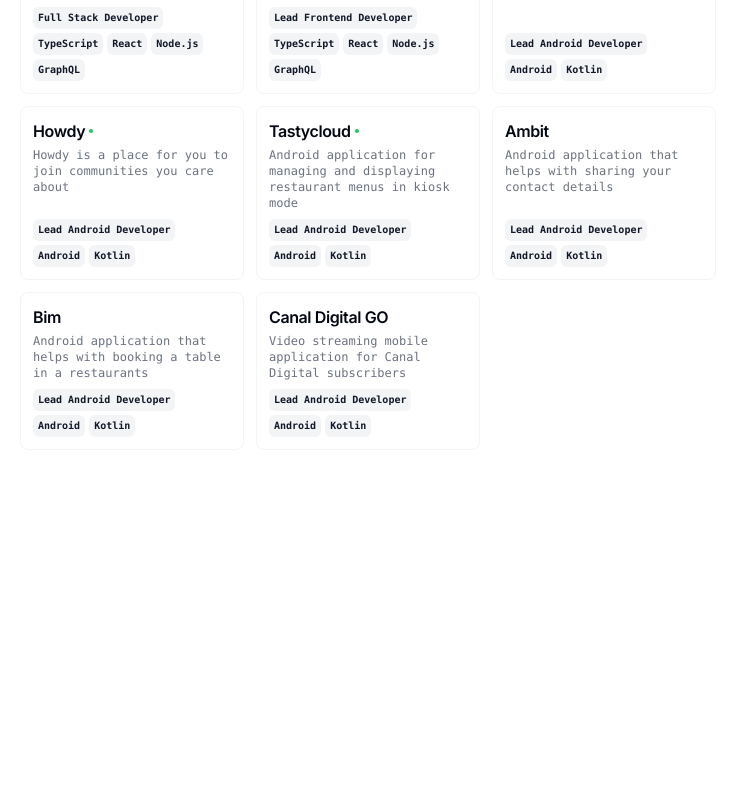
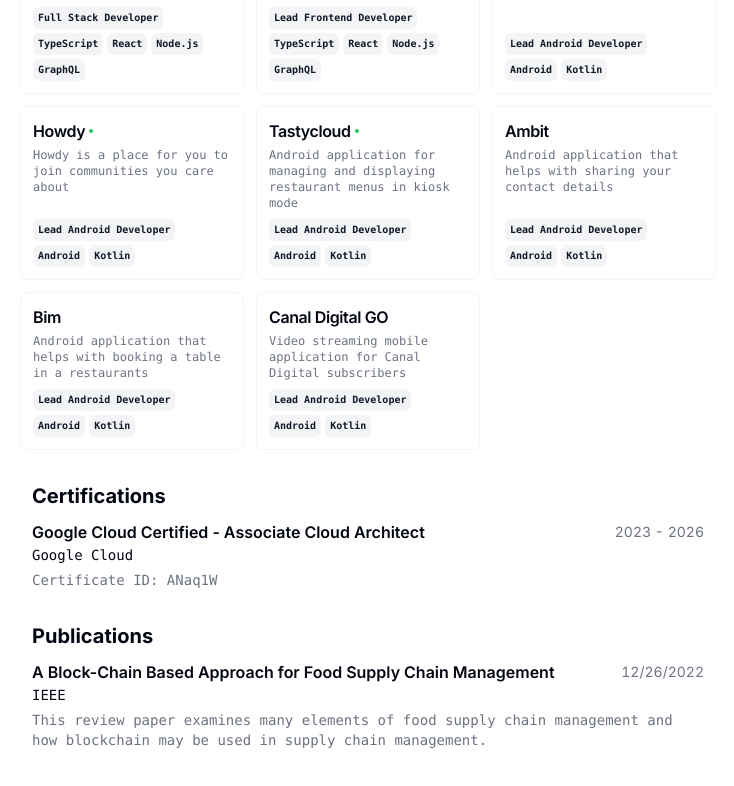
Before and after one commit to BartoszJarocki/cv, a Next.js app: page / in a window 1280 px wide. Shown: the part 1574-2360 px from the top of the page, without its empty margins (272-1006 px from the left). Before the commit the page ends 2088 px from the top, so only its background shows below. Built offline with nearby package versions, Linux system fonts and the light colour scheme.

Commit message:
Added Certificates and Publications section.

```diff
--- a/src/app/page.tsx
+++ b/src/app/page.tsx
@@ -183,6 +183,64 @@ export default function Page() {
             })}
           </div>
         </Section>
+        <Section>
+          <h2 className="text-xl font-bold">Certifications</h2>
+          {RESUME_DATA.certification.map((certification) => {
+            return (
+              <Card key={certification.name}>
+                <CardHeader>
+                  <div className="flex items-center justify-between gap-x-2 text-base">
+                    <h3 className="font-semibold leading-none">
+                      <a
+                        className="inline-flex gap-x-1.5 align-baseline leading-none hover:underline"
+                        href={certification.link}
+                        target="_blank"
+                      >
+                        {certification.name}
+                      </a>
+                    </h3>
+                    <div className="text-sm tabular-nums text-gray-500">
+                      {certification.issueDate} - {certification.expirationDate}
+                    </div>
+                  </div>
+                  <h4 className="font-mono text-sm leading-none">
+                  {certification.providerName}
+                </h4>
+                </CardHeader>
+                <CardContent className="mt-2">Certificate ID: {certification.certificateId}</CardContent>
+              </Card>
+            );
+          })}
+        </Section>
+        <Section>
+          <h2 className="text-xl font-bold">Publications</h2>
+          {RESUME_DATA.publication.map((publication) => {
+            return (
+              <Card key={publication.name}>
+                <CardHeader>
+                  <div className="flex items-center justify-between gap-x-2 text-base">
+                    <h3 className="font-semibold leading-none">
+                      <a
+                        className="inline-flex gap-x-1.5 align-baseline leading-none hover:underline"
+                        href={publication.link}
+                        target="_blank"
+                      >
+                        {publication.name}
+                      </a>
+                    </h3>
+                    <div className="text-sm tabular-nums text-gray-500">
+                      {publication.issueDate}
+                    </div>
+                  </div>
+                  <h4 className="font-mono text-sm leading-none">
+                  {publication.providerName}
+                </h4>
+                </CardHeader>
+                <CardContent className="mt-2">{publication.description}</CardContent>
+              </Card>
+            );
+          })}
+        </Section>
       </section>
 
       <CommandMenu
--- a/src/data/resume-data.tsx
+++ b/src/data/resume-data.tsx
@@ -275,4 +275,23 @@ export const RESUME_DATA = {
       logo: CDGOLogo,
     },
   ],
+  certification: [
+    {
+      name: "Google Cloud Certified - Associate Cloud Architect",
+      providerName: "Google Cloud",
+      link: "https://google.accredible.com/13f031af-b785-4224-bf86-0c7cccfd91c1?key=258dfc25da7a8b5c117f1e75c8892989ddc8cac9b8d635b0cd697a2fdb6497a5",
+      issueDate: "2023",
+      expirationDate: "2026",
+      certificateId: "ANaq1W"
+    },
+  ],
+  publication: [
+    {
+      name: "A Block-Chain Based Approach for Food Supply Chain Management",
+      providerName: "IEEE",
+      link: "https://ieeexplore.ieee.org/document/9984473",
+      issueDate: "12/26/2022",
+      description:"This review paper examines many elements of food supply chain management and  how blockchain may be used in supply chain management."
+    },
+  ]
 } as const;
```
